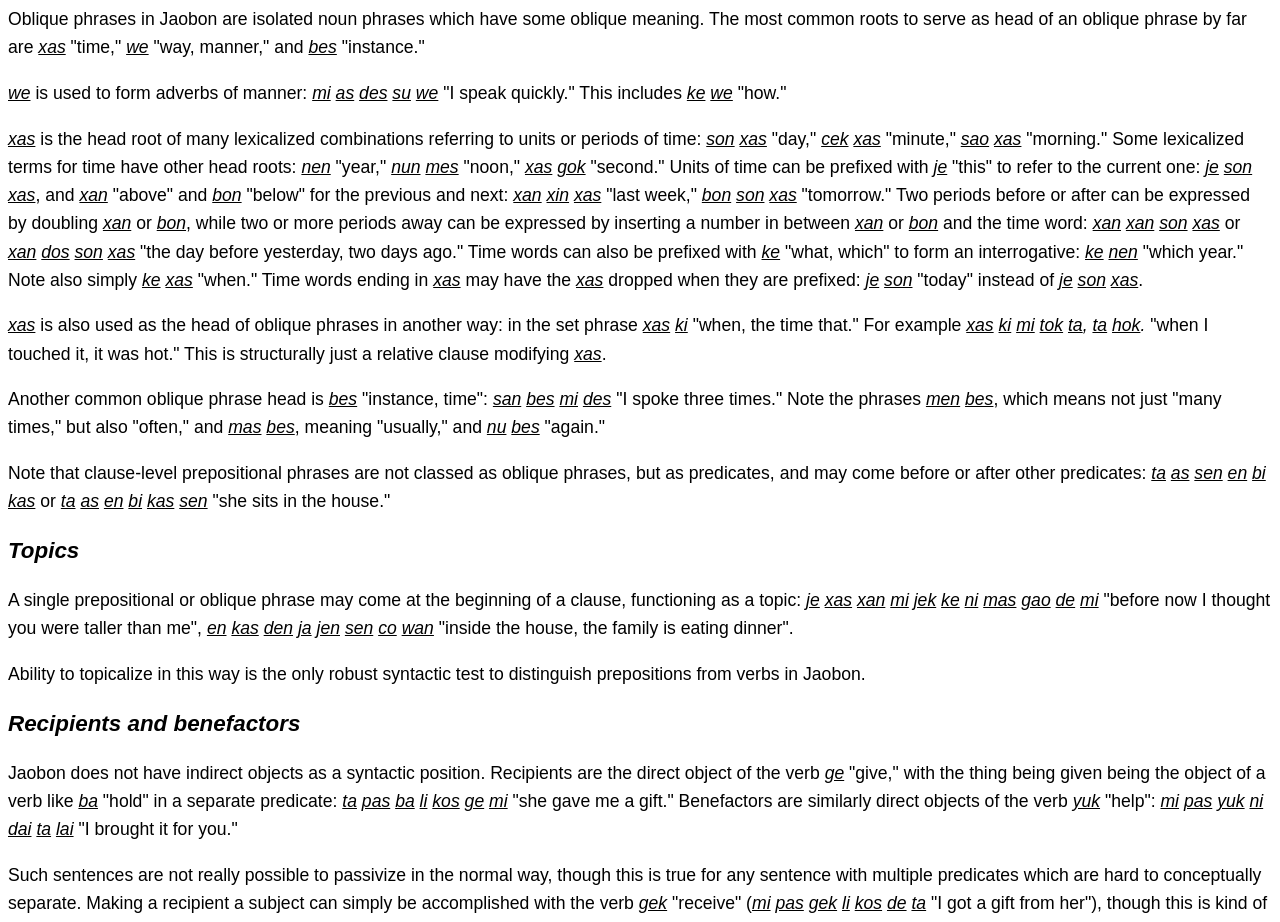
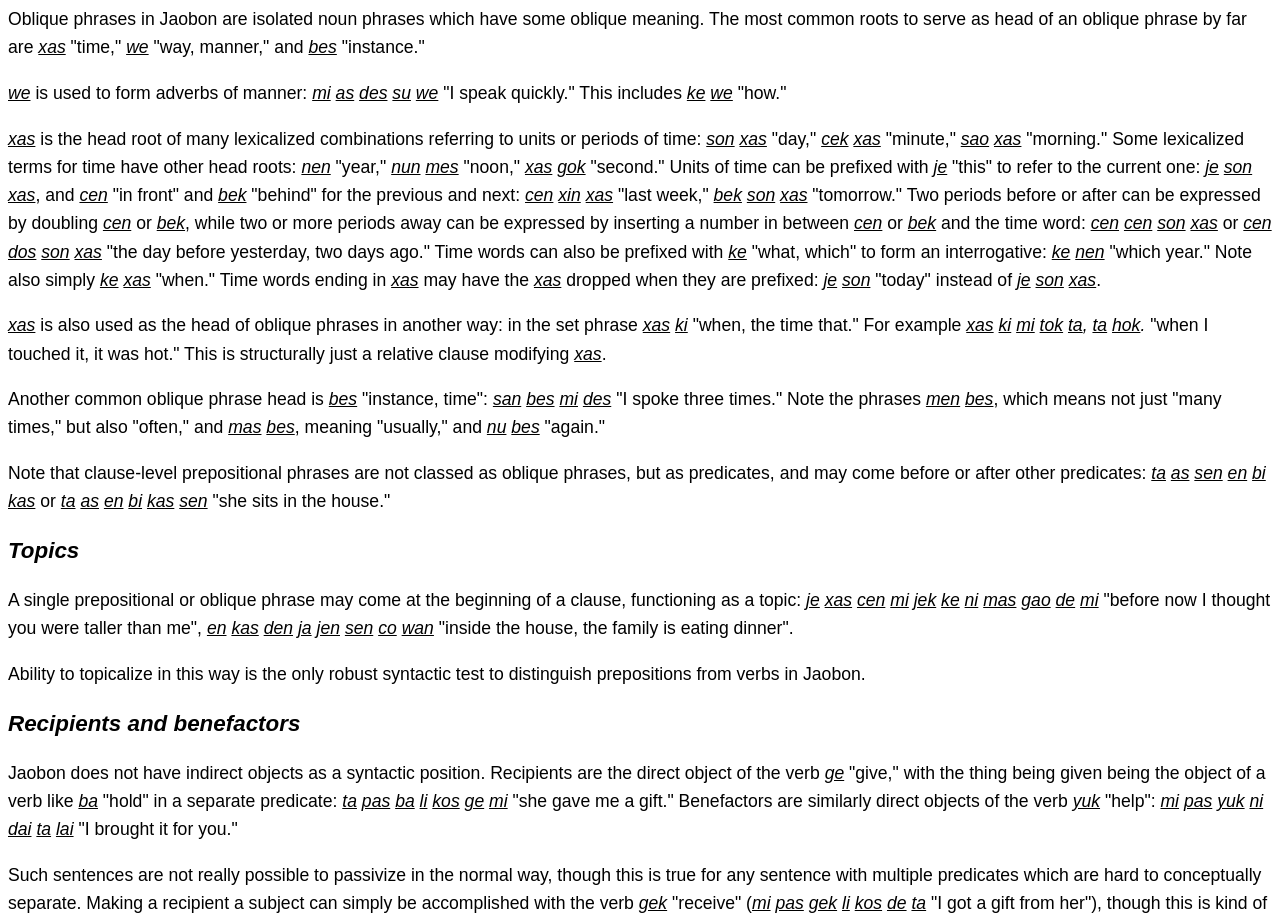
Before and after one commit to cstuartroe/jaobon, a React app: page /syntax in a window 1280 px wide. Shown: the part 3500-4422 px from the top of the page. Built offline with nearby package versions, Linux system fonts and the light colour scheme; the HTML template or start-up script is replaced by a standard one.

Commit message:
Change the roots for temporal direction

```diff
--- a/src/Syntax.tsx
+++ b/src/Syntax.tsx
@@ -317,12 +317,12 @@ export default class Syntax extends Component<Props, State> {
                     of time: {text('son xas')} "day," {text('cek xas')} "minute," {text('sao xas')} "morning."
                     Some lexicalized terms for time have other head roots: {text('nen')} "year,"{' '}
                     {text('nun mes')} "noon," {text('xas gok')} "second." Units of time can be prefixed with{' '}
-                    {text('je')} "this" to refer to the current one: {text('je son xas')}, and {text('xan')}{' '}
-                    "above" and {text('bon')} "below" for the previous and next: {text('xan xin xas')} "last week,"{' '}
-                    {text('bon son xas')} "tomorrow." Two periods before or after can be expressed by doubling{' '}
-                    {text('xan')} or {text('bon')}, while two or more periods away can be expressed by inserting
-                    a number in between {text('xan')} or {text('bon')} and the time word:{' '}
-                    {text('xan xan son xas')} or {text('xan dos son xas')} "the day before yesterday, two days ago."
+                    {text('je')} "this" to refer to the current one: {text('je son xas')}, and {text('cen')}{' '}
+                    "in front" and {text('bek')} "behind" for the previous and next: {text('cen xin xas')} "last week,"{' '}
+                    {text('bek son xas')} "tomorrow." Two periods before or after can be expressed by doubling{' '}
+                    {text('cen')} or {text('bek')}, while two or more periods away can be expressed by inserting
+                    a number in between {text('cen')} or {text('bek')} and the time word:{' '}
+                    {text('cen cen son xas')} or {text('cen dos son xas')} "the day before yesterday, two days ago."
                     Time words can also be prefixed with {text('ke')} "what, which" to form an interrogative:{' '}
                     {text('ke nen')} "which year." Note also simply {text('ke xas')} "when."
                     Time words ending in {text('xas')} may have the {text('xas')} dropped when they are prefixed:{' '}
@@ -352,7 +352,7 @@ export default class Syntax extends Component<Props, State> {
 
                 <p>
                     A single prepositional or oblique phrase may come at the beginning of a clause, functioning as a
-                    topic: {text('je xas xan mi jek ke ni mas gao de mi')} "before now I thought
+                    topic: {text('je xas cen mi jek ke ni mas gao de mi')} "before now I thought
                     you were taller than me", {text('en kas den ja jen sen co wan')} "inside the house, the family
                     is eating dinner".
                 </p>
--- a/src/roots.ts
+++ b/src/roots.ts
@@ -185,7 +185,7 @@ export const ROOTS = new Map<string, Root>([
     ),
     root(
         "bek",
-        "back, behind",
+        "back, behind, after",
         ["positional"],
         "后",
         [["English", "back"]],
@@ -256,7 +256,7 @@ export const ROOTS = new Map<string, Root>([
     ),
     root(
         "bon",
-        "under, bottom, bum, after",
+        "under, bottom, bum",
         ["positional"],
         "下",
         [["English", "bottom"], ["Chinese", "本"]],
@@ -354,7 +354,7 @@ export const ROOTS = new Map<string, Root>([
     ),
     root(
         "cen",
-        "front, face",
+        "front, face, before",
         ["positional"],
         "前",
         [["Chinese", "前"]],
@@ -2406,7 +2406,7 @@ export const ROOTS = new Map<string, Root>([
     ),
     root(
         "xan",
-        "top, over, above, up, before",
+        "top, over, above, up",
         ["positional"],
         "上",
         [["Chinese", "上"]],
--- a/src/texts.tsx
+++ b/src/texts.tsx
@@ -75,7 +75,7 @@ const texts = new Map<string, Text>([
           translation: "The sun is shining again.",
         },
         {
-          jaobon: "son tos lus bon son.",
+          jaobon: "son tos lus bek son.",
           translation: "The sun will shine tomorrow.",
         },
         {
@@ -223,7 +223,7 @@ const texts = new Map<string, Text>([
           translation: "The children ran after Jack.",
         },
         {
-          jaobon: "mi ken as hu xes bon.",
+          jaobon: "mi ken as hu xes bek.",
           translation: "I can play after school.",
         },
         {
@@ -251,7 +251,7 @@ const texts = new Map<string, Text>([
           translation: "The child waited at the door for her father.",
         },
         {
-          jaobon: "xan son nus cik ki es ki mas bik en dus cik pas ben no ken bus dao ta gak cik.",
+          jaobon: "cen son nus cik ki es ki mas bik en dus cik pas ben no ken bus dao ta gak cik.",
           translation: "Yesterday the oldest girl in the village lost her kitten.",
         },
         {
@@ -271,7 +271,7 @@ const texts = new Map<string, Text>([
           translation: "Is your sister coming for you?",
         },
         {
-          jaobon: "ni ken lai xan son o?",
+          jaobon: "ni ken lai bek son o?",
           translation: "Can you come tomorrow?",
         },
         {
@@ -299,7 +299,7 @@ const texts = new Map<string, Text>([
           translation: "Everybody knows about hunting.",
         },
         {
-          jaobon: "sao xas ki en lus ton bon ki hen yo son, mi men as cu wak a mon ga.",
+          jaobon: "sao xas ki en lus ton bek ki hen yo son, mi men as cu wak a mon ga.",
           translation: "On a sunny morning after the solstice we started for the mountains.",
         },
         {
@@ -315,7 +315,7 @@ const texts = new Map<string, Text>([
           translation: "The squirrel's nest was hidden by drooping boughs.",
         },
         {
-          jaobon: "xao sai jon pas sen en ten bin wa bon i hao wek xas ki cun son ki cun a lai.",
+          jaobon: "xao sai jon pas sen en ten bin wa bon i hao wek nis xas ki cun son ki cun a lai.",
           translation: "The little seeds waited patiently under the snow for the warm spring sun.",
         },
         {
@@ -467,7 +467,7 @@ const texts = new Map<string, Text>([
           translation: "Sit here by me.",
         },
         {
-          jaobon: "no des je gis cik a jen bon son xan.",
+          jaobon: "no des je gis cik a jen bek son cen.",
           translation: "Keep this secret until tomorrow.",
         },
         {
```
Also changed, not shown: src/dictionary.json.
